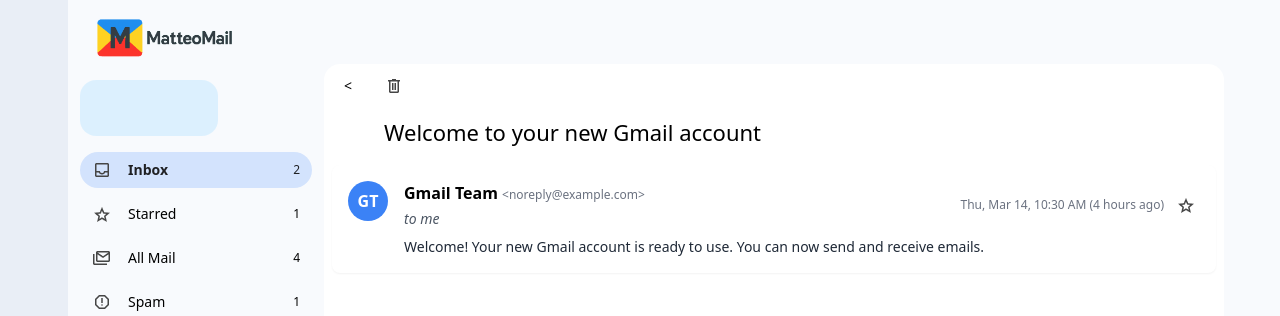
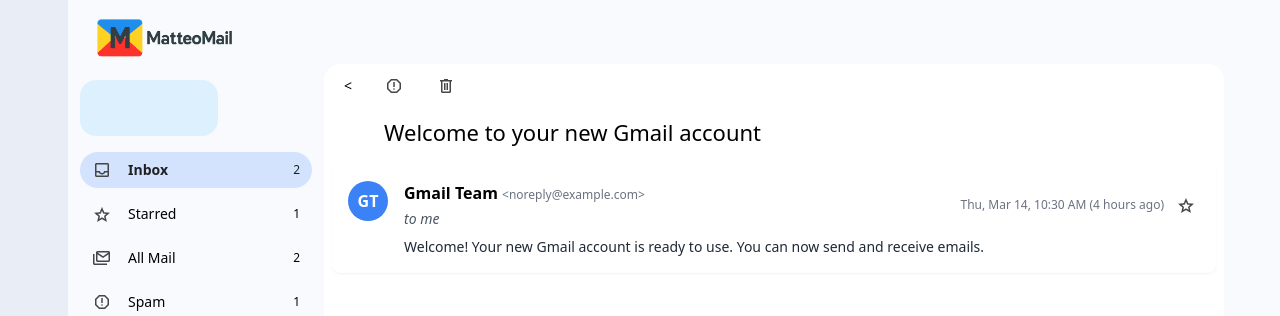
Before and after one commit to matteobu/matteo-mail, a React (Vite) app: page / in a window 1280 px wide. Both pictures are taken after a click on the element 774 px from the left and 128 px from the top of the page. Shown: the top 316 px of the page. Built offline with nearby package versions, Linux system fonts and the light colour scheme.

Commit message:
Fixin Star route

```diff
--- a/src/components/main/Main.tsx
+++ b/src/components/main/Main.tsx
@@ -8,6 +8,7 @@
 } from '../../utils/constants';
 import { GenericMailDisplay } from './item-display/GenericMailDisplay';
 import { EmailConversation } from './item-display/EmailConversation';
+import { groupEmailsToThreads } from '../../utils/utils';
 
 export type ViewType = 'inbox' | 'starred' | 'all-mail' | 'spam' | 'trash';
 
@@ -17,14 +18,22 @@
   const [emails, setEmails] = useState<EmailsType>(MOCKED_EMAILS);
 
   const counts = useMemo(() => {
-    return emails.reduce(
-      (acc, email) => {
-        if (email.unread) {
-          if (!email.spam) acc.unreadNotSpam++;
-          if (email.starred) acc.starredUnread++;
-          if (email.spam) acc.spamUnread++;
-          if (email.trash) acc.trashUnread++;
+    const threads = groupEmailsToThreads(emails);
+
+    return threads.reduce(
+      (acc, thread) => {
+        // Get the latest email in the thread
+        const latest = thread.reduce((a, b) =>
+          new Date(a.time).getTime() > new Date(b.time).getTime() ? a : b
+        );
+
+        if (latest.unread) {
+          if (!latest.spam) acc.unreadNotSpam++;
+          if (latest.starred) acc.starredUnread++;
+          if (latest.spam) acc.spamUnread++;
+          if (latest.trash) acc.trashUnread++;
         }
+
         return acc;
       },
       {
@@ -38,14 +47,16 @@
 
   const filteredEmails = (() => {
     switch (currentView) {
-      case 'inbox':
-        return emails.filter((email) => !email.spam && !email.trash);
-      case 'starred':
-        return emails.filter(
-          (email) => email.starred && !email.spam && !email.trash
-        );
+      case 'inbox': {
+        const inboxEmails = emails.filter((e) => !e.trash && !e.spam);
+        return inboxEmails;
+      }
+      case 'starred': {
+        const starredEmail = emails.filter((e) => e.starred && !e.spam);
+        return starredEmail;
+      }
       case 'all-mail':
-        return emails;
+        return emails.filter((email) => !email.spam);
       case 'spam':
         return emails.filter((email) => email.spam);
       case 'trash':
@@ -65,18 +76,27 @@
 
   const toggleStar = (id: string) => {
     setEmails((prevEmails) =>
-      prevEmails.map((email) =>
-        email.id === id ? { ...email, starred: !email.starred } : email
-      )
+      prevEmails.map((email) => {
+        if (email.id === id) {
+          return { ...email, starred: !email.starred };
+        }
+        return email;
+      })
     );
   };
 
   const readEmail = (id: string) => {
-    setEmails((prevEmails) =>
-      prevEmails.map((email) =>
-        email.id === id ? { ...email, unread: !email.unread } : email
-      )
-    );
+    setEmails((prevEmails) => {
+      const target = prevEmails.find((email) => email.id === id);
+      if (!target) return prevEmails;
+
+      const rootId = target.rootId ?? target.id;
+
+      return prevEmails.map((email) => {
+        const isInThread = email.id === rootId || email.rootId === rootId;
+        return isInThread && email.unread ? { ...email, unread: false } : email;
+      });
+    });
   };
 
   const trashEmail = (id: string) => {
@@ -88,12 +108,23 @@
     );
   };
 
+  const spamEmail = (id: string) => {
+    setEmails((prevEmails) =>
+      prevEmails.map((email) =>
+        email.id === id ? { ...email, spam: !email.spam } : email
+      )
+    );
+  };
+
   const renderContent = () => {
     if (selectedEmail) {
       return (
         <EmailConversation
+          emails={filteredEmails}
           email={selectedEmail}
           onTrashEmail={trashEmail}
+          onToggleStar={toggleStar}
+          onSpamToggle={spamEmail}
           onBack={handleBack}
         />
       );
--- a/src/components/main/item-display/EmailConversation.tsx
+++ b/src/components/main/item-display/EmailConversation.tsx
@@ -1,16 +1,27 @@
 import { useState } from 'react';
-import type { Email } from '../../../utils/constants';
-import { formatDateTimeWithAgo } from '../../../utils/utils';
+import type { Email, EmailsType } from '../../../utils/constants';
+import { formatDateTimeWithAgo, getEmailThread } from '../../../utils/utils';
 import { StarButton } from '../sidebar/StarButton';
 
 type Props = {
+  emails: EmailsType;
   email: Email;
   onBack?: () => void;
   onTrashEmail?: (id: string) => void;
+  onToggleStar?: (id: string) => void;
+  onSpamToggle?: (id: string) => void;
 };
 
-export const EmailConversation = ({ email, onBack, onTrashEmail }: Props) => {
-  const fullThread = [...(email.replies ?? []), email]; // oldest to newest
+export const EmailConversation = ({
+  emails,
+  email,
+  onBack,
+  onTrashEmail,
+  onToggleStar,
+  onSpamToggle,
+}: Props) => {
+  const fullThread = getEmailThread(emails, email);
+
   const [selectedEmailIds, setSelectedEmailIds] = useState<Set<string>>(
     new Set()
   );
@@ -41,11 +52,7 @@
           <span>{formatDateTimeWithAgo(msg.time)}</span>
           <StarButton
             starred={msg.starred}
-            onToggleStar={() => {
-              if (onTrashEmail) {
-                onTrashEmail(msg.id);
-              }
-            }}
+            onToggleStar={() => onToggleStar?.(msg.id)}
             id={msg.id}
           />
         </div>
@@ -54,7 +61,10 @@
   };
 
   const renderBody = (msg: Email) => {
-    const isDetailed = selectedEmailIds.has(msg.id) || fullThread.length === 1;
+    const isDetailed =
+      selectedEmailIds.has(msg.id) ||
+      fullThread.length === 1 ||
+      msg.id === fullThread[fullThread.length - 1].id;
 
     return (
       <div
@@ -80,9 +90,10 @@
   };
 
   return (
-    <div className="mr-[56px] mb-4 p-2 flex grow flex-col rounded-2xl bg-white">
+    <div className="mr-[56px] p-2 flex grow flex-col rounded-2xl bg-white">
       {onBack && (
         <div className="mb-4 flex items-center gap-2">
+          {/* Back Button */}
           <button
             className="w-max px-3 py-1 text-sm rounded-2xl hover:bg-gray-300"
             onClick={() => {
@@ -92,12 +103,26 @@
             &lt;
           </button>
 
-          {onTrashEmail && (
+          {!email.spam && !email.trash && (
+            <>
+              <button
+                aria-label="Mark as spam"
+                className="rounded px-3 py-1 text-sm"
+                onClick={() => {
+                  fullThread.forEach((msg) => onSpamToggle?.(msg.id));
+                  onBack();
+                }}>
+                <img
+                  src="/icons/icon-spam.png"
+                  alt="Spam"
+                />
+              </button>
+
               <button
                 aria-label="Trash email"
-              className="rounded px-3 py-1 text-sm "
+                className="rounded px-3 py-1 text-sm"
                 onClick={() => {
-                onTrashEmail(email.id);
+                  fullThread.forEach((msg) => onTrashEmail?.(msg.id));
                   onBack();
                 }}>
                 <img
@@ -105,6 +130,48 @@
                   alt="Trash"
                 />
               </button>
+            </>
+          )}
+
+          {email.spam && (
+            <>
+              <button
+                aria-label="Not spam"
+                className="rounded px-3 py-1 text-sm hover:bg-gray-200 transition-colors"
+                onClick={() => {
+                  fullThread.forEach((msg) => onSpamToggle?.(msg.id));
+                  onBack();
+                }}>
+                Not Spam
+              </button>
+            </>
+          )}
+
+          {email.trash && (
+            <>
+              <button
+                aria-label="Restore from Trash"
+                className="rounded px-3 py-1 text-sm hover:bg-gray-200 transition-colors"
+                onClick={() => {
+                  fullThread.forEach((msg) => onTrashEmail?.(msg.id));
+                  onBack();
+                }}>
+                Move to Inbox
+              </button>
+
+              <button
+                aria-label="Mark as spam"
+                className="rounded px-3 py-1 text-sm"
+                onClick={() => {
+                  fullThread.forEach((msg) => onSpamToggle?.(msg.id));
+                  onBack();
+                }}>
+                <img
+                  src="/icons/icon-spam.png"
+                  alt="Spam"
+                />
+              </button>
+            </>
           )}
         </div>
       )}
@@ -117,7 +184,6 @@
         <div
           key={msg.id}
           className="mb-6 rounded-lg bg-white p-4 shadow-sm flex gap-4 items-start">
-          {/* Circle with initial */}
           <div
             className="flex h-10 w-10 flex-shrink-0 items-center justify-center rounded-full bg-blue-500 text-white font-semibold"
             aria-label={`Avatar for ${msg.senderName}`}>
--- a/src/components/main/item-display/GenericMailDisplay.tsx
+++ b/src/components/main/item-display/GenericMailDisplay.tsx
@@ -1,8 +1,5 @@
 import type { Email, EmailsType } from '../../../utils/constants';
-import {
-  countEmailThreadMessages,
-  getLatestMessageInThread,
-} from '../../../utils/utils';
+import { groupEmailsToThreads } from '../../../utils/utils';
 import { MailListItem } from './MailListItem';
 
 type Props = {
@@ -21,7 +18,7 @@
   onToggleStar,
   onReadEmail,
 }: Props) => {
-  const emailsWithLatest = emails.map(getLatestMessageInThread);
+  const groupedEmails = groupEmailsToThreads(emails);
 
   return (
     <div className="mr-[56px] mb-4 flex grow flex-col rounded-2xl bg-white">
@@ -30,7 +27,28 @@
         {emails.length === 0 ? (
           <div className="text-gray-500 px-4 py-8">{emptyText}</div>
         ) : (
-          [...emailsWithLatest] // <-- use emailsWithLatest here
+          groupedEmails
+            .map((thread) => {
+              const latest = thread.reduce((a, b) =>
+                new Date(a.time) > new Date(b.time) ? a : b
+              );
+              const root = thread.find((e) => !e.rootId) ?? thread[0];
+              const senderNames = Array.from(
+                new Set(thread.map((e) => e.senderName))
+              ).join(', ');
+              const isStarred = thread.some((e) => e.starred);
+              const unread = thread.some((e) => e.unread);
+
+              return {
+                ...latest,
+                subject: root.subject,
+                body: latest.body,
+                senderName: senderNames,
+                threadCount: thread.length,
+                starred: isStarred,
+                unread,
+              };
+            })
             .sort(
               (a, b) => new Date(b.time).getTime() - new Date(a.time).getTime()
             )
@@ -43,7 +61,7 @@
                   onReadEmail?.(email.id);
                 }}
                 onToggleStar={onToggleStar}
-                countReplies={countEmailThreadMessages(email)}
+                countReplies={email.threadCount}
               />
             ))
         )}
--- a/src/components/main/item-display/MailListItem.tsx
+++ b/src/components/main/item-display/MailListItem.tsx
@@ -42,7 +42,7 @@
         }`}>
         <div>
           {senderName}
-          {(countReplies ?? 0) > 0 && ` (${(countReplies ?? 0) + 1})`}
+          {(countReplies ?? 1) > 1 && ` (${countReplies ?? 1})`}
         </div>
       </div>
       <div className="w-0 flex-1 grow truncate text-sm">
--- a/src/components/main/sidebar/SidebarMenu.tsx
+++ b/src/components/main/sidebar/SidebarMenu.tsx
@@ -38,7 +38,7 @@
     <SidebarItem
       iconSrc="/icons/icon-all-mail.png"
       label="All Mail"
-      count={counts.unreadNotSpam + counts.starredUnread + counts.spamUnread}
+      count={counts.unreadNotSpam}
       selected={currentView === 'all-mail'}
       onClick={() => onViewChange('all-mail')}
     />
--- a/src/utils/constants.ts
+++ b/src/utils/constants.ts
@@ -1,5 +1,6 @@
 export type Email = {
   id: string;
+  rootId?: string;
   starred: boolean;
   trash: boolean;
   spam: boolean;
@@ -9,28 +10,29 @@
   subject: string;
   body: string;
   time: string;
-  starredIconSrc: string;
-  replies?: Email[];
 };
+
 export type EmailsType = Email[];
 
+
 export const MOCKED_EMAILS: EmailsType = [
-  // Thread 1 (3 emails) — oldest to newest
+  // Thread 1 (3 emails)
   {
     id: '001',
-    starred: true,
+    rootId: undefined,
+    starred: false,
     trash: false,
     spam: false,
     unread: true,
-    senderName: 'Sarah Johnson, Mike Chen',
+    senderName: 'Sarah Johnson',
     senderEmail: 'sarah.johnson@company.com',
     subject: 'Re: Team meeting tomorrow',
     body: "Don't forget about our team meeting tomorrow at 2 PM in the conference room.",
     time: '2030-03-13T09:20:00',
-    starredIconSrc: '/icons/icon-star-filled-yellow.png',
-    replies: [
+  },
   {
-        id: '001-003',
+    id: '001-002',
+    rootId: '001',
     starred: false,
     trash: false,
     spam: false,
@@ -40,11 +42,11 @@
     subject: 'Re: Team meeting tomorrow',
     body: 'Thanks for the reminder! Should I bring the quarterly reports?',
     time: '2030-03-13T10:15:00',
-        starredIconSrc: '/icons/icon-star.png',
   },
   {
-        id: '001-002',
-        starred: false,
+    id: '001-003',
+    rootId: '001',
+    starred: true,
     trash: false,
     spam: false,
     unread: true,
@@ -53,27 +55,25 @@
     subject: 'Re: Team meeting tomorrow',
     body: "Yes, please bring the Q4 reports. Also, let's discuss the new project timeline.",
     time: '2030-03-13T11:30:00',
-        starredIconSrc: '/icons/icon-star.png',
-      },
-    ],
   },
 
-  // Thread 2 (3 emails) — oldest to newest
+  // Thread 2 (3 emails)
   {
     id: '002',
+    rootId: undefined,
     starred: false,
     trash: false,
     spam: false,
     unread: true,
-    senderName: 'Alex Rivera, You',
+    senderName: 'Alex Rivera',
     senderEmail: 'alex.rivera@company.com',
     subject: 'Re: Dinner plans this weekend?',
     body: 'Hey! Want to try that new Italian place downtown this Saturday?',
     time: '2030-03-11T18:45:00',
-    starredIconSrc: '/icons/icon-star.png',
-    replies: [
+  },
   {
-        id: '002-003',
+    id: '002-002',
+    rootId: '002',
     starred: false,
     trash: false,
     spam: false,
@@ -83,10 +83,10 @@
     subject: 'Re: Dinner plans this weekend?',
     body: 'Sounds great! What time works for you?',
     time: '2030-03-11T19:20:00',
-        starredIconSrc: '/icons/icon-star.png',
   },
   {
-        id: '002-002',
+    id: '002-003',
+    rootId: '002',
     starred: false,
     trash: false,
     spam: false,
@@ -96,14 +96,12 @@
     subject: 'Re: Dinner plans this weekend?',
     body: "How about 7 PM? I'll make a reservation for us.",
     time: '2030-03-12T09:30:00',
-        starredIconSrc: '/icons/icon-star.png',
-      },
-    ],
   },
 
-  // Starred email (not in a thread)
+  // Single starred email
   {
     id: '003',
+    rootId: undefined,
     starred: true,
     trash: false,
     spam: false,
@@ -113,12 +111,12 @@
     subject: 'Your order has shipped',
     body: 'Good news! Your recent order has been shipped and is on its way to you.',
     time: '2030-03-13T15:45:00',
-    starredIconSrc: '/icons/icon-star-filled-yellow.png',
   },
 
-  // Unread single email
+  // Single unread welcome email
   {
     id: '004',
+    rootId: undefined,
     starred: false,
     trash: false,
     spam: false,
@@ -128,12 +126,12 @@
     subject: 'Welcome to your new Gmail account',
     body: 'Welcome! Your new Gmail account is ready to use. You can now send and receive emails.',
     time: '2030-03-14T10:30:00',
-    starredIconSrc: '/icons/icon-star.png',
   },
 
-  // Unread single email
+  // Newsletter
   {
     id: '005',
+    rootId: undefined,
     starred: false,
     trash: false,
     spam: false,
@@ -143,12 +141,12 @@
     subject: 'Newsletter: Weekly updates',
     body: "Here are this week's top tech stories and updates from around the industry.",
     time: '2030-03-12T08:00:00',
-    starredIconSrc: '/icons/icon-star.png',
   },
 
-  // Spam email
+  // Spam
   {
     id: '006',
+    rootId: undefined,
     starred: false,
     trash: false,
     spam: true,
@@ -158,6 +156,5 @@
     subject: 'You won a million dollars!',
     body: 'Click here to claim your prize now!',
     time: '2030-03-11T14:23:00',
-    starredIconSrc: '/icons/icon-star.png',
   },
 ];
--- a/src/utils/utils.ts
+++ b/src/utils/utils.ts
@@ -68,26 +68,67 @@
   return `${datePart}, ${timePart} ${ago}`;
 }
 
-export function getLatestMessageInThread(email: Email): Email {
-  const messages = [email, ...(email.replies ?? [])];
+export const getEmailThread = (
+  allEmails: EmailsType,
+  email: Email
+): Email[] => {
+  const rootId = email.rootId ?? email.id;
 
-  const latest = messages.reduce((latestSoFar, current) => {
-    return new Date(current.time) > new Date(latestSoFar.time)
-      ? current
-      : latestSoFar;
-  }, messages[0]);
+  const threadEmails = allEmails.filter(
+    (e) => e.id === rootId || e.rootId === rootId
+  );
 
-  return {
-    ...email,
-    body: latest.body,
-    time: latest.time,
-  };
+  return threadEmails.sort(
+    (a, b) => new Date(a.time).getTime() - new Date(b.time).getTime()
+  );
+};
+
+export function countEmailThreadMessages(
+  email: Email,
+  allEmails: EmailsType
+): number {
+  return allEmails.filter((e) => e.rootId === email.id).length;
 }
 
+export type ThreadRoot = Email & {
+  threadStarred: boolean;
+  threadUnread: boolean;
+  emails: EmailsType;
+};
 
-export function countEmailThreadMessages(email: Email): number {
-  if (email.replies && email.replies.length > 0) {
-    return email.replies.length;
+export function groupEmailsToThreads(emails: EmailsType): Email[][] {
+  const threadMap: Record<string, Email[]> = {};
+
+  for (const email of emails) {
+    const rootId = email.rootId ?? email.id;
+
+    if (!threadMap[rootId]) {
+      threadMap[rootId] = [];
+    }
+
+    threadMap[rootId].push(email);
   }
-  return 0;
+
+  return Object.values(threadMap);
 }
+
+export function getLatestMessageInThread(
+  email: Email,
+  allEmails: EmailsType
+): Email {
+  const rootId = email.rootId ?? email.id;
+
+  // Get all emails in the thread: root + its replies
+  const threadEmails = allEmails.filter(
+    (e) => e.id === rootId || e.rootId === rootId
+  );
+
+  if (threadEmails.length === 0) return email; // fallback if nothing is found
+
+  // Find the latest email by comparing dates
+  const latest = threadEmails.reduce((latestSoFar, current) =>
+    new Date(current.time) > new Date(latestSoFar.time) ? current : latestSoFar
+  );
+
+  return latest;
+}
```
Lines whose indentation alone changed are shown as unchanged.
